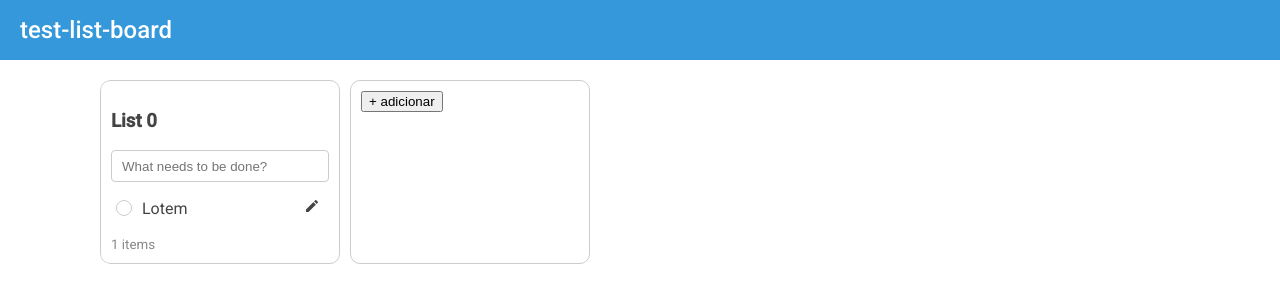
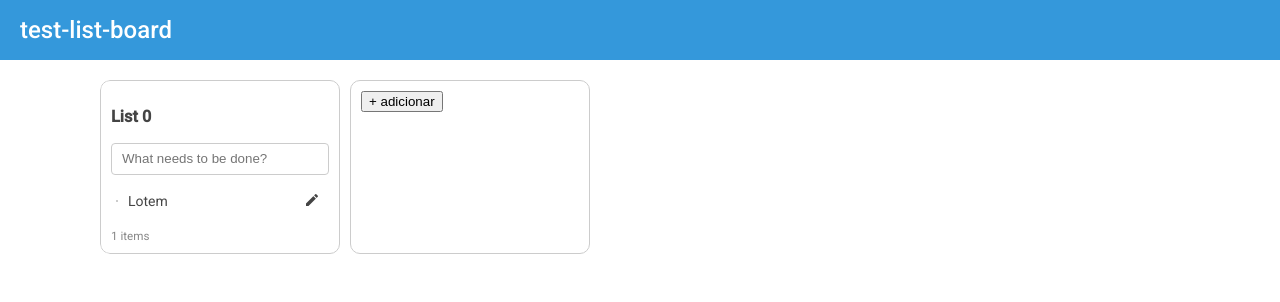
Before and after one commit to alexalannunes/angular-board-list, an Angular app: page / in a window 1280 px wide. Shown: the top 302 px of the page. Built offline with nearby package versions, Linux system fonts and the light colour scheme.

Commit message:
add icon actions

```diff
--- a/src/app/app.component.css
+++ b/src/app/app.component.css
@@ -16,6 +16,7 @@
   max-width: 240px;
   min-width: 240px;
   border-radius: 10px;
+  font-size: 14px;
 }
 
 .content {
@@ -29,34 +30,25 @@
 .checked {
   text-decoration: line-through;
 }
-
-.fake-radio {
-  height: 16px;
-  width: 16px;
-  border-radius: 100px;
-  transition: all 0.3s ease-in;
+.icons-toggle-item--action,
+.action--icons {
+  display: flex;
+  align-items: center;
+  justify-content: center;
   cursor: pointer;
 }
-
-.fake-radio.checked {
-  background: var(--primary);
-  border-color: var(--primary);
-
-  animation: increase 0.8s ease-in forwards;
+.icons-toggle-item--action span {
+  font-size: 20px;
+}
+.icons-toggle-item--action .action--icons .icon--checked {
+  display: none;
 }
 
-@keyframes increase {
-  0% {
-    box-shadow: 0 0 0 0 var(--primary);
-  }
-
-  70% {
-    box-shadow: 0 0 0 10px rgba(0, 0, 0, 0);
-  }
-
-  100% {
-    box-shadow: 0 0 0 0 rgba(0, 0, 0, 0);
-  }
+.icons-toggle-item--action:hover .action--icons .icon--checked {
+  display: block;
+}
+.icons-toggle-item--action:hover .action--icons .icon--pending {
+  display: none;
 }
 
 @keyframes zoomIn {
```
